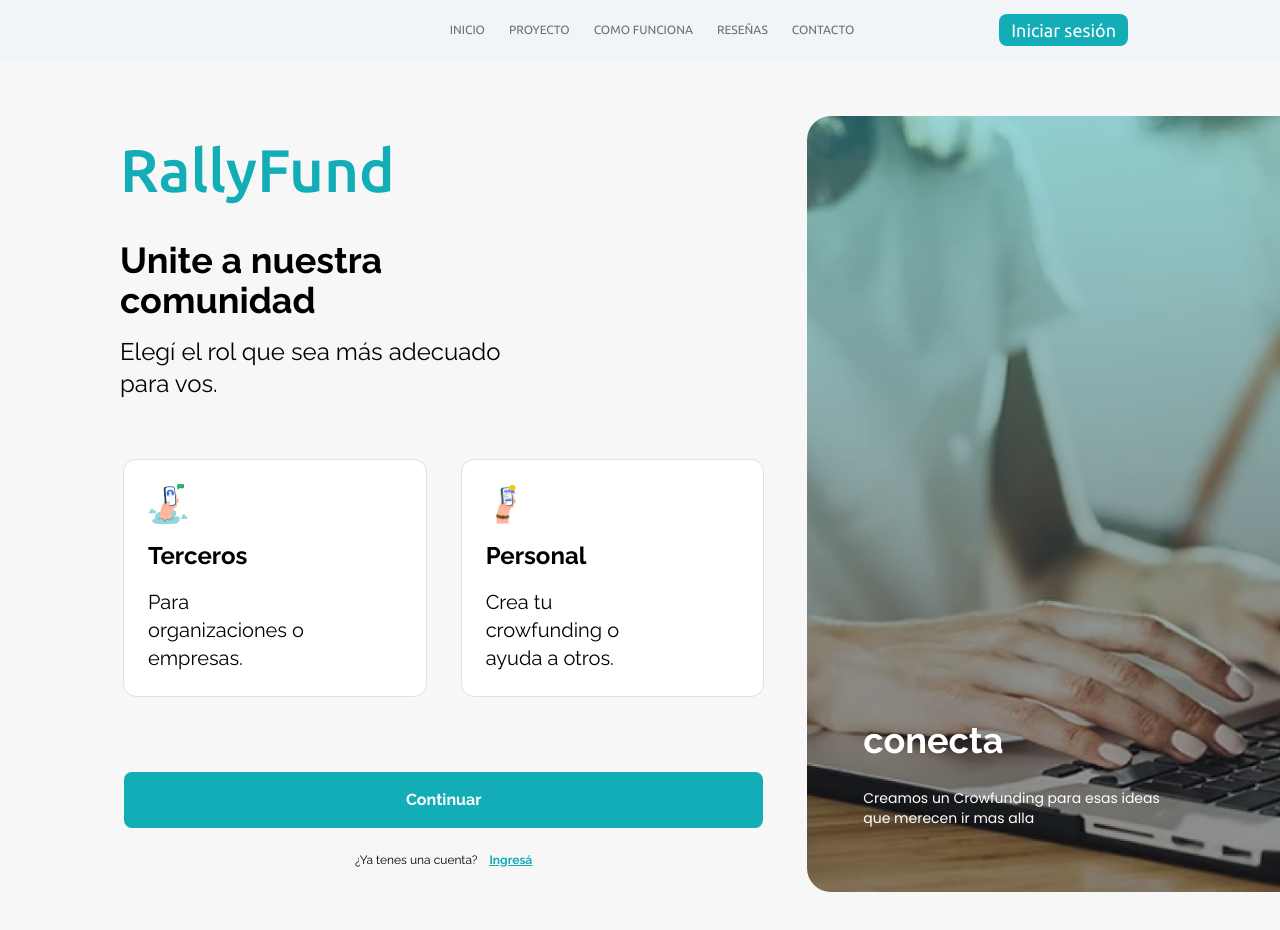
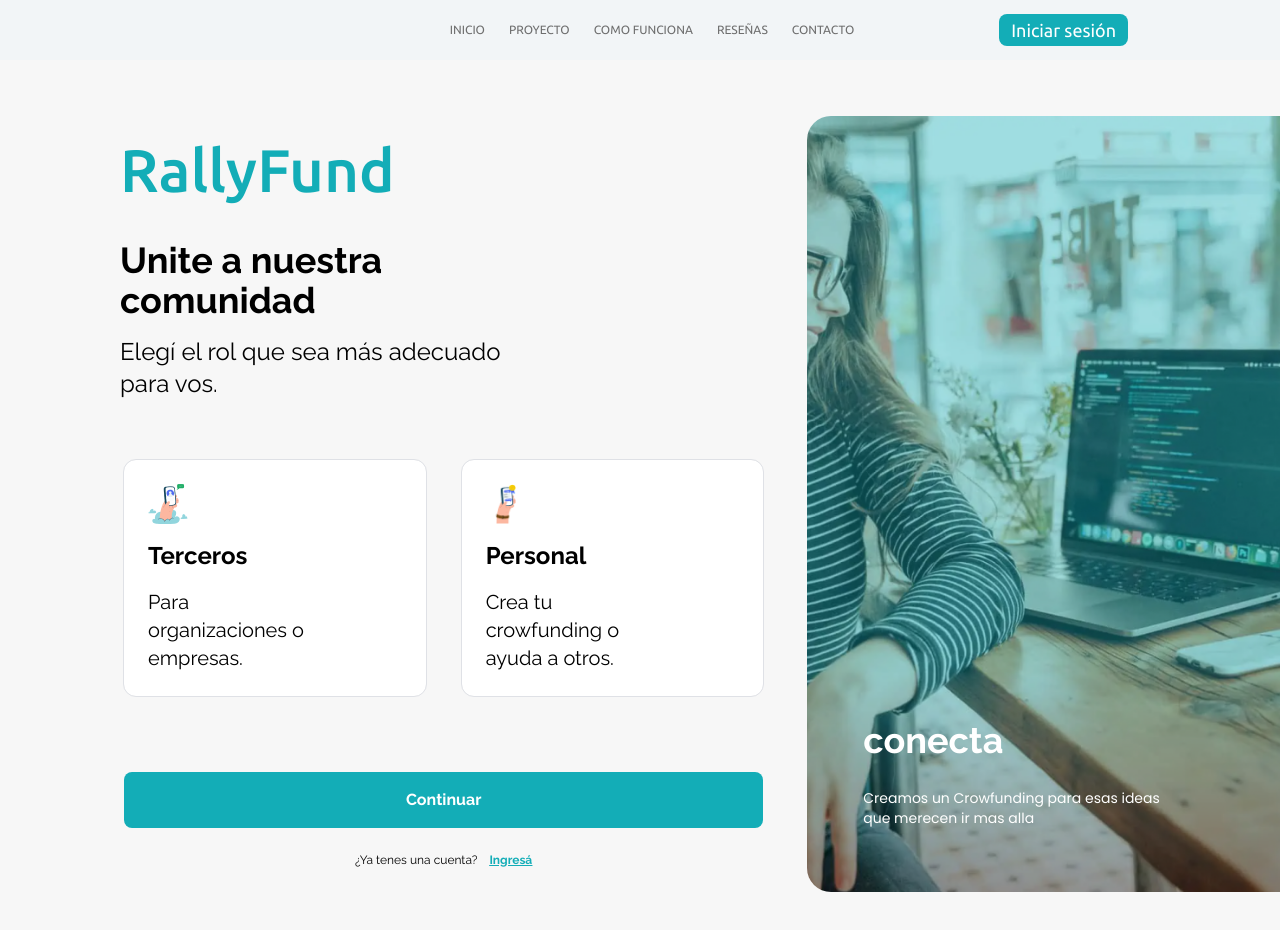
Before and after one commit to No-Country/s10-16-ft-node-react, a React (Vite) app in the folder frontend/: page /auth/registerChoice in a window 1280 px wide. Shown: the top 930 px of the page. Built offline with nearby package versions, Linux system fonts and the light colour scheme.

Commit message:
feat: dinamic background with zustand

```diff
--- a/frontend/src/Layout/LayoutAuth.tsx
+++ b/frontend/src/Layout/LayoutAuth.tsx
@@ -1,12 +1,17 @@
 import { Outlet } from 'react-router-dom';
+import { useBgStore } from '../store/store';
 
 export const LayoutAuth = () => {
+  const { backgroundClass } = useBgStore();
+
   return (
     <section className="bg-background font-Raleway">
       <div className="max-w-screen-2xl min-h-screen mx-auto flex gap-10 items-stretch p-6 lg:pr-0 sm:p-14">
         <Outlet />
 
-        <div className="lg:flex w-2/5 hidden bg-login-background bg-no-repeat bg-cover bg-center rounded-l-3xl relative items-center">
+        <div
+          className={`lg:flex w-2/5 hidden ${backgroundClass} bg-no-repeat bg-cover bg-center rounded-l-3xl relative items-center`}
+        >
           <div className="bottom-0 absolute pb-16 pl-14 pr-28 right-0 left-0 flex flex-col text-white gap-7">
             <h2 className="font-bold text-4xl">conecta</h2>
             <p className="text-sm font-Poppins">
--- a/frontend/src/auth/pages/Login.tsx
+++ b/frontend/src/auth/pages/Login.tsx
@@ -1,6 +1,7 @@
 import { Link } from 'react-router-dom';
 import { useAuthStore } from '../../api/auth';
 import { useForm, SubmitHandler } from 'react-hook-form';
+import { useBgStore } from '../../store/store';
 
 type Inputs = {
   email: string;
@@ -13,6 +14,12 @@ export const Login = () => {
   const onSubmit: SubmitHandler<Inputs> = async (data) => {
     console.log(data);
     login(data);
+  };
+
+  const { setBackgroundClass } = useBgStore();
+
+  const handleBackgroundChange = (newClass: string) => {
+    setBackgroundClass(newClass);
   };
 
   return (
@@ -73,6 +80,9 @@ export const Login = () => {
             <button
               type="submit"
               className="text-primary hover:text-hover font-bold underline cursor-pointer"
+              onClick={() => {
+                handleBackgroundChange('bg-registerchoice-background');
+              }}
             >
               <Link to="../registerchoice">Registrate</Link>
             </button>
--- a/frontend/src/auth/pages/Register.tsx
+++ b/frontend/src/auth/pages/Register.tsx
@@ -1,6 +1,7 @@
 import { Link } from 'react-router-dom';
 import { useAuthStore } from '../../api/auth';
 import { useForm, SubmitHandler } from 'react-hook-form';
+import { useBgStore } from '../../store/store';
 
 type Inputs = {
   first_name: string;
@@ -26,6 +27,12 @@ export const Register = () => {
     console.log(updateData);
 
     singUp(updateData);
+  };
+
+  const { setBackgroundClass } = useBgStore();
+
+  const handleBackgroundChange = (newClass: string) => {
+    setBackgroundClass(newClass);
   };
 
   return (
@@ -126,7 +133,14 @@ export const Register = () => {
         <div className="flex text-center justify-center mt-5 gap-3 text-xs font-normal">
           <p className="text-white lg:text-black">¿Ya tenes una cuenta?</p>
           <p className="text-primary hover:text-hover font-bold underline cursor-pointer">
-            <Link to="../login">Ingresá</Link>
+            <Link
+              to="../login"
+              onClick={() => {
+                handleBackgroundChange('bg-login-background');
+              }}
+            >
+              Ingresá
+            </Link>
           </p>
         </div>
       </div>
--- a/frontend/src/auth/pages/RegisterChoice.tsx
+++ b/frontend/src/auth/pages/RegisterChoice.tsx
@@ -1,6 +1,7 @@
 import { useState } from 'react';
 import { phonePersonal, phoneTercero } from '../../assets';
 import { Link } from 'react-router-dom';
+import { useBgStore } from '../../store/store';
 
 export const RegisterChoice = () => {
   // const [isClicked, setIsClicked] = useState(false);
@@ -8,6 +9,12 @@ export const RegisterChoice = () => {
 
   const handleChoice = (choice: string) => {
     setSelectedChoice(choice === selectedChoice ? null : choice);
+  };
+
+  const { setBackgroundClass } = useBgStore();
+
+  const handleBackgroundChange = (newClass: string) => {
+    setBackgroundClass(newClass);
   };
 
   return (
@@ -63,6 +70,9 @@ export const RegisterChoice = () => {
           <Link
             to="../register"
             className="col-span-2 p-4 rounded-lg bg-primary hover:bg-hover transition-all duration-300 text-white font-bold text-base text-center mt-10"
+            onClick={() => {
+              handleBackgroundChange('bg-register-background');
+            }}
           >
             <button>Continuar</button>
           </Link>
@@ -70,7 +80,14 @@ export const RegisterChoice = () => {
         <div className="flex text-center justify-center mt-5 gap-3 text-xs font-normal">
           <p className="text-white lg:text-black">¿Ya tenes una cuenta?</p>
           <p className="text-primary hover:text-hover font-bold underline cursor-pointer">
-            <Link to="../login">Ingresá</Link>
+            <Link
+              to="../login"
+              onClick={() => {
+                handleBackgroundChange('bg-login-background');
+              }}
+            >
+              Ingresá
+            </Link>
           </p>
         </div>
       </div>
--- a/frontend/src/store/store.ts
+++ b/frontend/src/store/store.ts
@@ -6,6 +6,6 @@ interface BgStoreState {
 }
 
 export const useBgStore = create<BgStoreState>()((set) => ({
-  backgroundClass: 'bg-login-background',
+  backgroundClass: 'bg-register-background',
   setBackgroundClass: (className) => set({ backgroundClass: className }),
 }));
```
